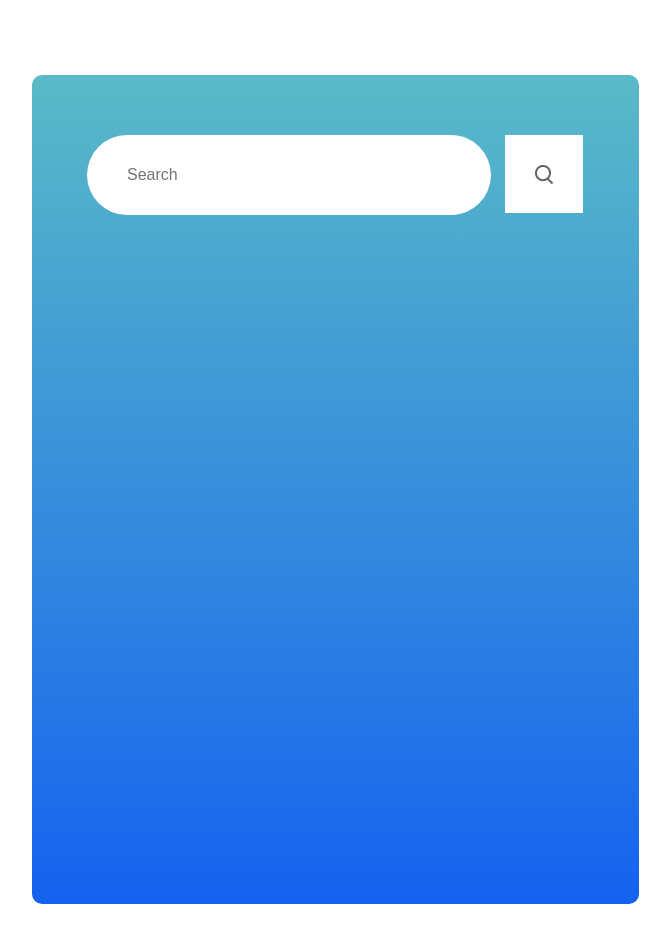
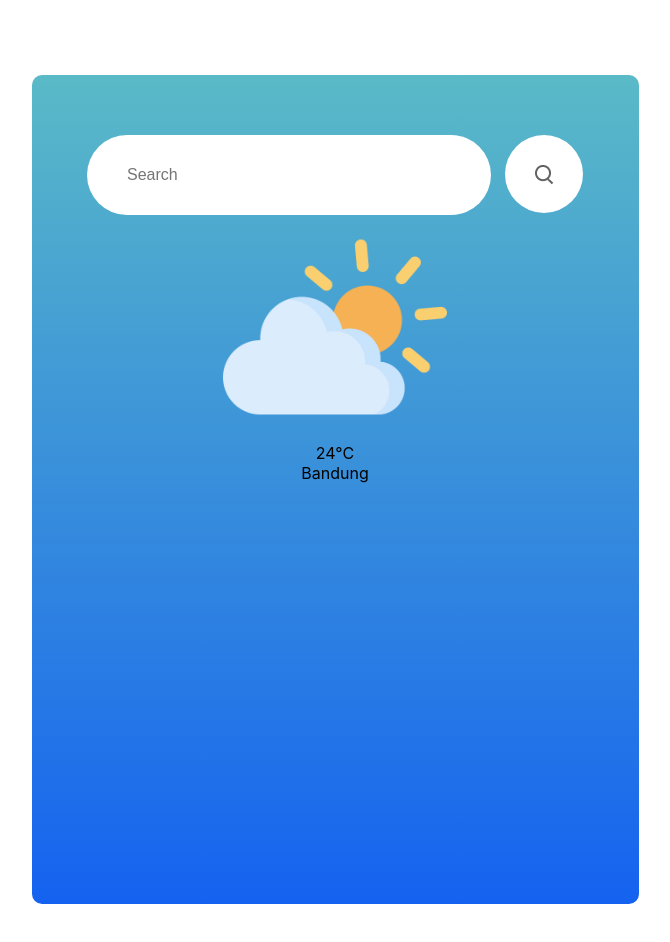
Before and after one commit to RevoU-FSSE-4/milestone-2-bintangsenjapratama, a React (Create React App) app in the folder weather-app/: page / in a window 1280 px wide. Shown: the top 942 px of the page, without its empty margins (305-975 px from the left). Before the commit the page ends 904 px from the top, so only its background shows below. Built offline with nearby package versions, Linux system fonts and the light colour scheme.

Commit message:
feat: adding more divs

```diff
--- a/weather-app/src/components/weather_app/WeatherApp.css
+++ b/weather-app/src/components/weather_app/WeatherApp.css
@@ -3,6 +3,7 @@
   height: 829px;
   margin: auto;
   margin-top: 75px;
+  margin-bottom: 75px;
   border-radius: 10px;
   background-image: linear-gradient(
     180deg,
@@ -39,4 +40,6 @@
   width: 78px;
   height: 78px;
   background: rgb(255, 255, 255);
+  border-radius: 40px;
+  cursor: pointer;
 }
--- a/weather-app/src/components/weather_app/WeatherApp.tsx
+++ b/weather-app/src/components/weather_app/WeatherApp.tsx
@@ -19,6 +19,14 @@ const WeatherApp = () => {
           <img src={search_icon} alt="" />
         </div>
       </div>
+      <div className="weather-image">
+        <img src={cloud_icon} alt="" />
+      </div>
+      <div className="weather-temperature">24°C</div>
+      <div className="weather-location">Bandung</div>
+      <div className="data-container">
+        <div className="element"></div>
+      </div>
     </div>
   );
 };
```
